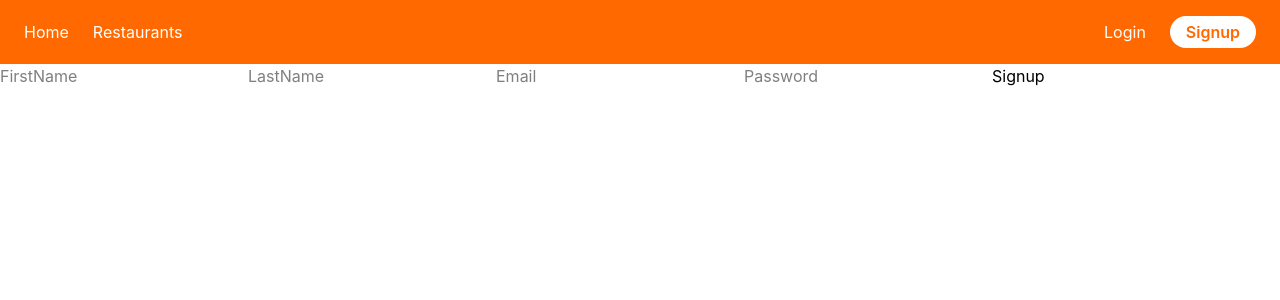
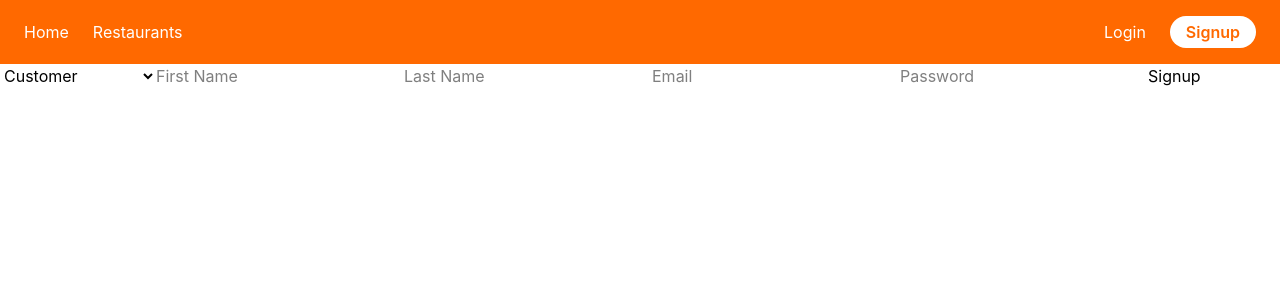
Before and after one commit to sheikhsulaiman11/FoodKing, a React (Vite) app in the folder frontend/: page /signup in a window 1280 px wide. Shown: the top 300 px of the page. Built offline with nearby package versions, Linux system fonts and the light colour scheme; no server answers.

Commit message:
added restaurant owner signup and login

```diff
--- a/frontend/src/pages/auth/Login.jsx
+++ b/frontend/src/pages/auth/Login.jsx
@@ -4,18 +4,23 @@ import { useNavigate } from 'react-router-dom';
 import { useAuth } from '../../context/AuthContext';
 
 const Login = () => {
+    const [role, setRole] = useState('user');
     const [email, setEmail] = useState('');
     const [password, setPassword] = useState('');
     const [error, setError] = useState('');
 
-    const { login } = useAuth();       // ← from context
+    const { login } = useAuth();
     const navigate = useNavigate();
 
     const handleLogin = async () => {
         try {
-            await login({ email, password }); // ← calls context login
-            navigate('/');                     // ← redirect to home
-        } catch(err) {
+            await login({ email, password, role });
+            if (role === 'restaurant_owner') {
+                navigate('/restaurant-dashboard'); // ✅ redirect to dashboard
+            } else {
+                navigate('/'); // ✅ redirect to home
+            }
+        } catch (err) {
             setError('Invalid credentials');
         }
     };
@@ -23,6 +28,12 @@ const Login = () => {
     return (
         <div>
             {error && <p>{error}</p>}
+
+            <select value={role} onChange={(e) => setRole(e.target.value)}>
+                <option value="user">Customer</option>
+                <option value="restaurant_owner">Restaurant Owner</option>
+            </select>
+
             <input
                 type='email'
                 value={email}
@@ -35,6 +46,7 @@ const Login = () => {
                 onChange={(e) => setPassword(e.target.value)}
                 placeholder='Password'
             />
+
             <button onClick={handleLogin}>Login</button>
         </div>
     );
--- a/frontend/src/pages/auth/Signup.jsx
+++ b/frontend/src/pages/auth/Signup.jsx
@@ -4,18 +4,38 @@ import { useNavigate } from 'react-router-dom';
 import { useAuth } from '../../context/AuthContext';
 
 const Signup = () => {
-    const [firstName, setFirstName] = useState('');
-    const [lastName, setLastName] = useState('');
+    const [role, setRole] = useState('user');
     const [email, setEmail] = useState('');
     const [password, setPassword] = useState('');
     const [error, setError] = useState('');
+
+    // customer fields
+    const [firstName, setFirstName] = useState('');
+    const [lastName, setLastName] = useState('');
+
+    // restaurant owner fields
+    const [restaurantName, setRestaurantName] = useState('');
+    const [location, setLocation] = useState('');
+    const [deliveryTime, setDeliveryTime] = useState('');
+    const [rating, setRating] = useState('');
 
     const { signup } = useAuth();
     const navigate = useNavigate();
 
     const handleSignup = async () => {
         try {
-            await signup({ firstName, lastName, email, password });
+            if (role === 'user') {
+                await signup({ firstName, lastName, email, password, role });
+            } else {
+                await signup({
+                    firstName: restaurantName, // backend requires firstName
+                    lastName: '-',             // backend requires lastName
+                    email,
+                    password,
+                    role,
+                    restaurantData: { name: restaurantName, location, deliveryTime, rating }
+                });
+            }
             navigate('/');
         } catch (err) {
             setError('Signup failed. Please try again.');
@@ -25,30 +45,34 @@ const Signup = () => {
     return (
         <div>
             {error && <p>{error}</p>}
-            <input
-                type='text'
-                value={firstName}
-                onChange={(e) => setFirstName(e.target.value)}
-                placeholder='FirstName'
-            />
-            <input
-                type="text"
-                value={lastName}
-                onChange={(e) => setLastName(e.target.value)}
-                placeholder='LastName'
-            />
-            <input
-                type='email'
-                value={email}
-                onChange={(e) => setEmail(e.target.value)}
-                placeholder='Email'
-            />
-            <input
-                type='password'
-                value={password}
-                onChange={(e) => setPassword(e.target.value)}
-                placeholder='Password'
-            />
+
+            <select value={role} onChange={(e) => setRole(e.target.value)}>
+                <option value="user">Customer</option>
+                <option value="restaurant_owner">Restaurant Owner</option>
+            </select>
+
+            {/* Customer fields */}
+            {role === 'user' && (
+                <>
+                    <input type='text' value={firstName} onChange={(e) => setFirstName(e.target.value)} placeholder='First Name' />
+                    <input type='text' value={lastName} onChange={(e) => setLastName(e.target.value)} placeholder='Last Name' />
+                </>
+            )}
+
+            {/* Restaurant Owner fields */}
+            {role === 'restaurant_owner' && (
+                <>
+                    <input type='text' value={restaurantName} onChange={(e) => setRestaurantName(e.target.value)} placeholder='Restaurant Name' />
+                    <input type='text' value={location} onChange={(e) => setLocation(e.target.value)} placeholder='Location' />
+                    <input type='text' value={deliveryTime} onChange={(e) => setDeliveryTime(e.target.value)} placeholder='Delivery Time (e.g. 30 mins)' />
+                    <input type='number' value={rating} onChange={(e) => setRating(e.target.value)} placeholder='Rating (1-5)' />
+                </>
+            )}
+
+            {/* Common fields */}
+            <input type='email' value={email} onChange={(e) => setEmail(e.target.value)} placeholder='Email' />
+            <input type='password' value={password} onChange={(e) => setPassword(e.target.value)} placeholder='Password' />
+
             <button onClick={handleSignup}>Signup</button>
         </div>
     );
```
Also changed, not shown: 2 other files (tests, documents, lock files or other folders).
